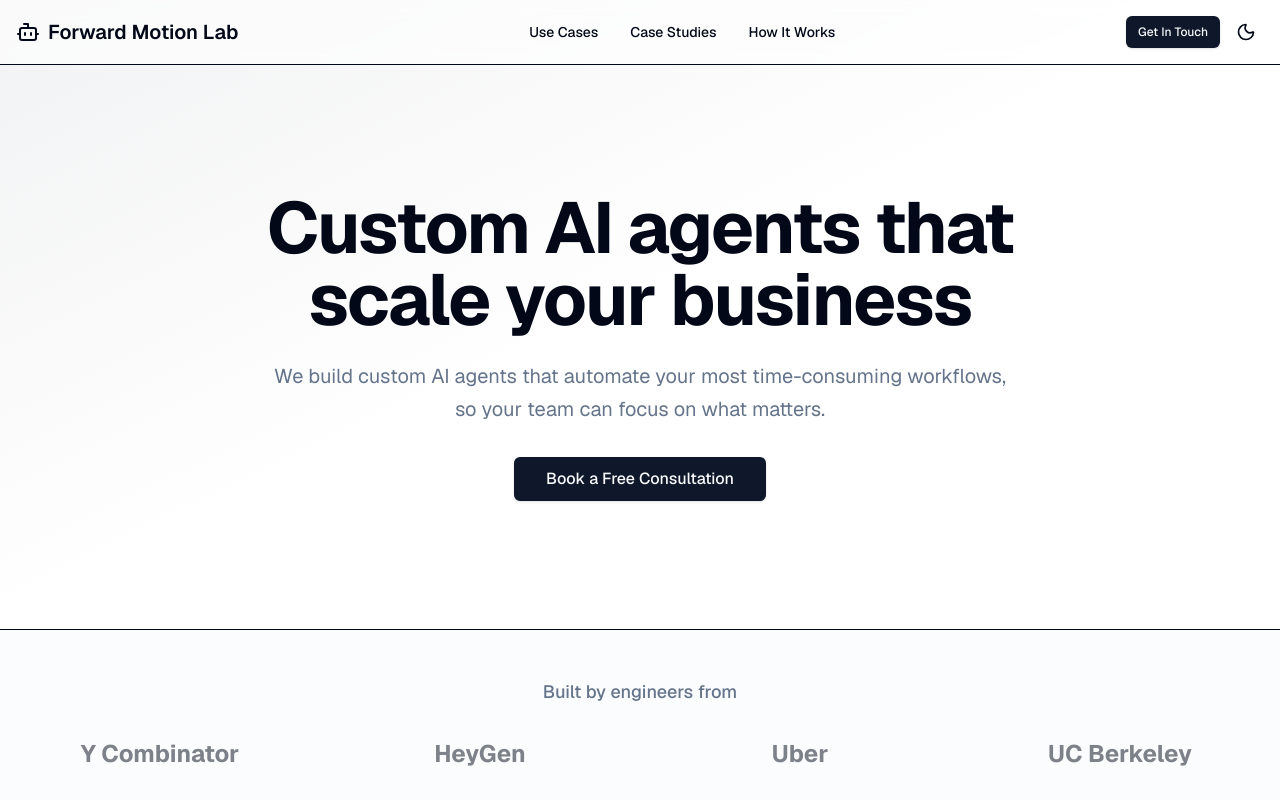
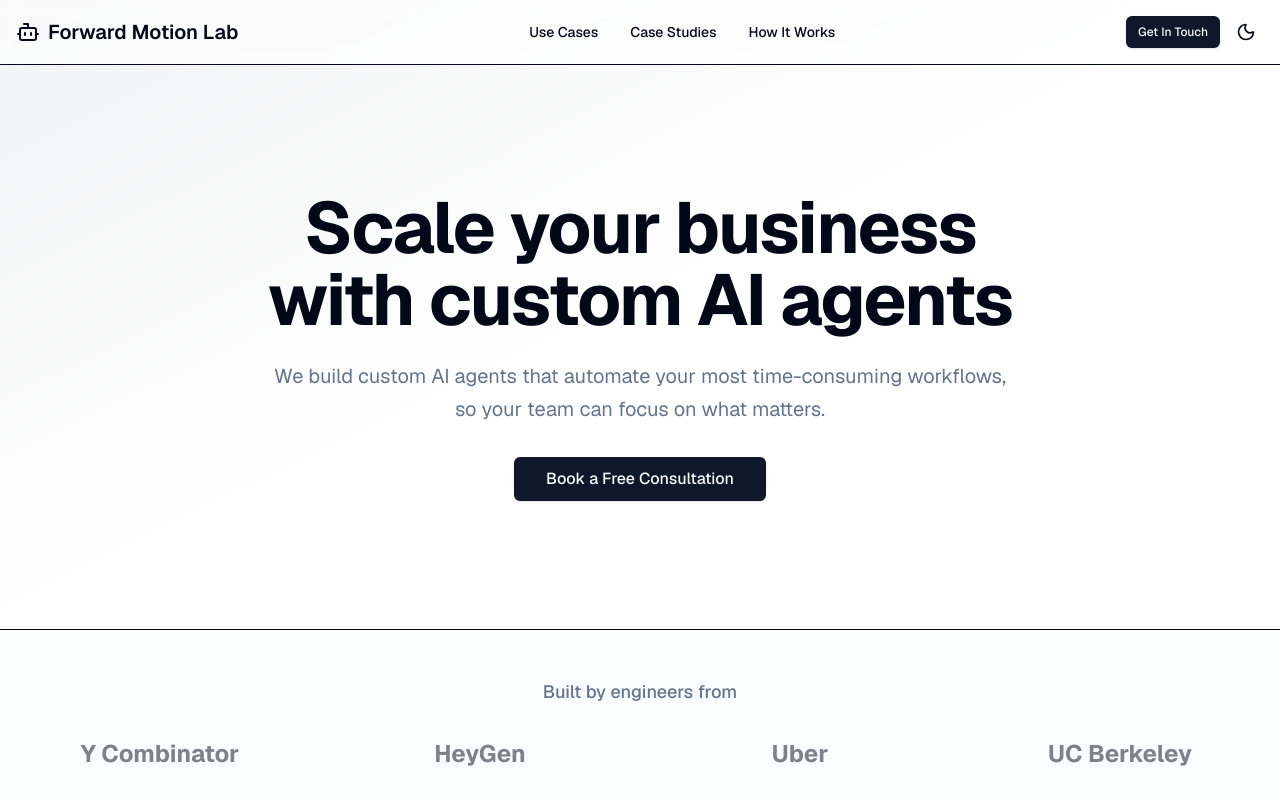
Before and after one commit to kevinzhuang10/ai-consultancy, a Next.js app: page / in a window 1280 px wide. Shown: the top 800 px of the page. Built offline with nearby package versions, Linux system fonts and the light colour scheme.

Commit message:
change hero text

```diff
--- a/app/page.tsx
+++ b/app/page.tsx
@@ -83,7 +83,7 @@ export default function Home() {
         <div className="container mx-auto max-w-7xl px-4">
           <div className="mx-auto max-w-3xl text-center">
             <h1 className="text-4xl font-bold tracking-tight sm:text-5xl md:text-6xl lg:text-7xl mb-6">
-              Custom AI agents that scale your business
+              Scale your business with custom AI agents
             </h1>
             <p className="text-lg sm:text-xl text-muted-foreground mb-8 leading-relaxed">
               We build custom AI agents that automate your most time-consuming
```
